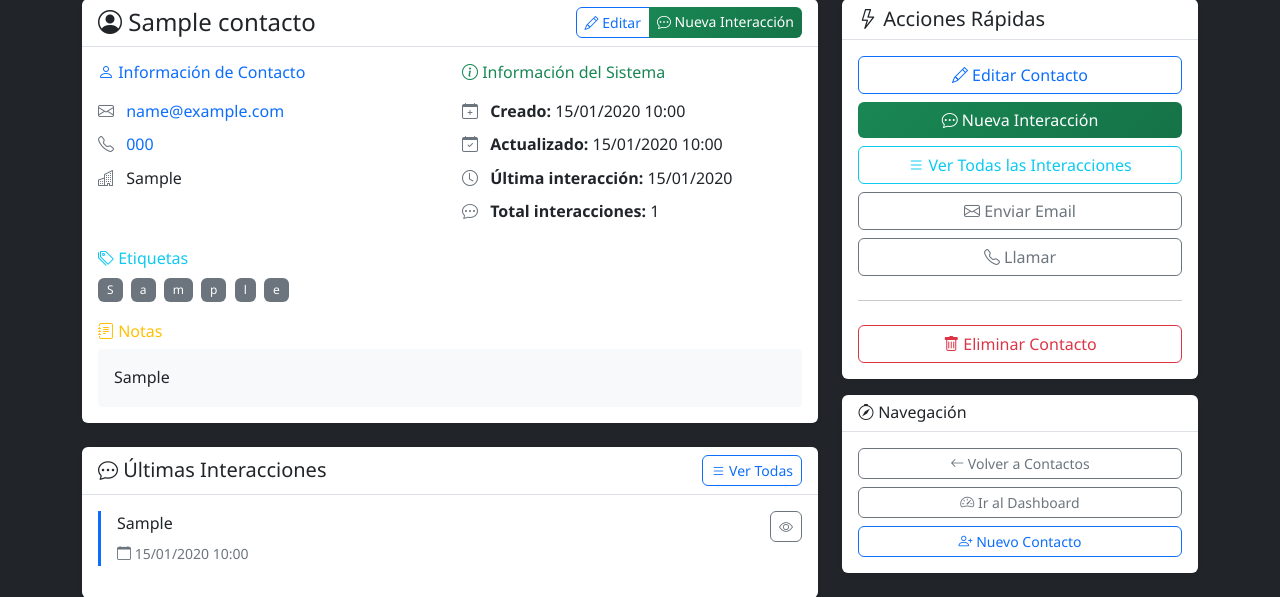
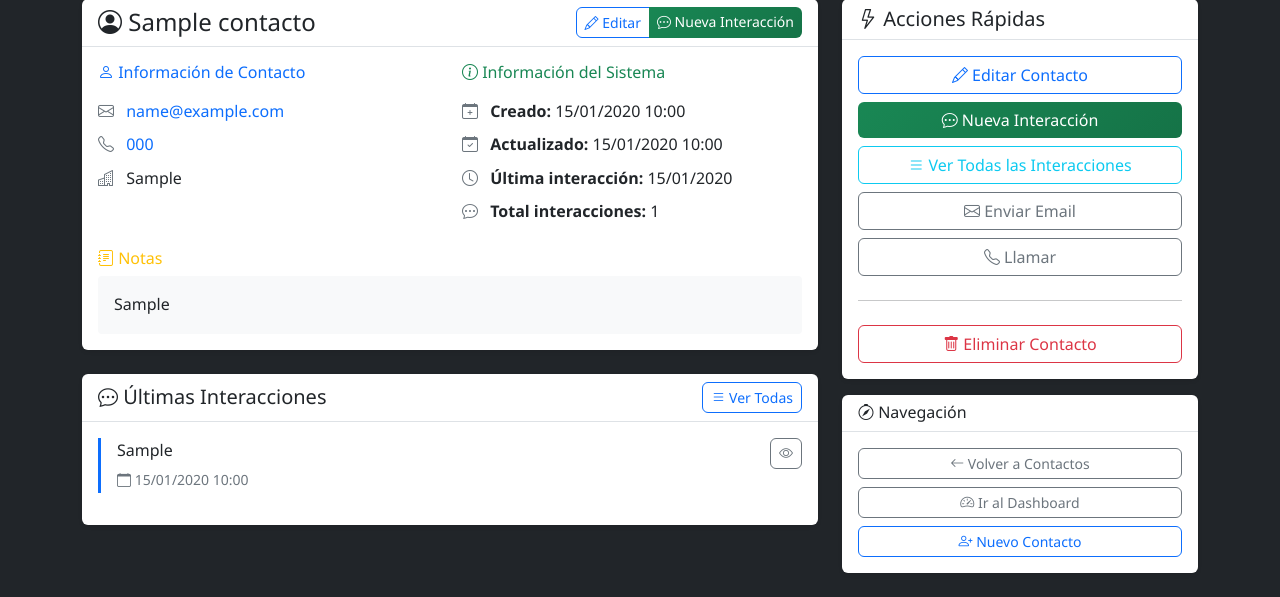
Before and after one commit to CrettinoCristian/Parcial3-CristianCrettino-Programacion, a Flask app: page /contactos/1 in a window 1280 px wide. Shown: the part 89-686 px from the top of the page. Run offline with Flask 3, Linux system fonts and the light colour scheme; a user stored in the database is signed in; tables that the repository leaves empty hold one stand-in row (values such as "Sample post"); some libraries are stand-ins or nearby versions.

Commit message:
fixes SQLite

```diff
--- a/init_db.py
+++ b/init_db.py
@@ -117,10 +117,10 @@ def create_sample_data(app):
                     email=contacto_data["email"],
                     telefono=contacto_data["telefono"],
                     empresa=contacto_data["empresa"],
-                    etiquetas=contacto_data["etiquetas"],
                     notas=contacto_data["notas"],
                     fecha_creacion=datetime.utcnow() - timedelta(days=len(contactos_creados) * 2)
                 )
+                contacto.etiquetas_list = contacto_data["etiquetas"]
                 db.session.add(contacto)
                 contactos_creados.append(contacto)
 
--- a/models/__init__.py
+++ b/models/__init__.py
@@ -1,8 +1,8 @@
 from flask_sqlalchemy import SQLAlchemy
 from flask_login import UserMixin
 from datetime import datetime
-from sqlalchemy.dialects.postgresql import ARRAY
 import bcrypt
+import json
 
 db = SQLAlchemy()
 
@@ -40,7 +40,7 @@ class Contacto(db.Model):
     email = db.Column(db.String(120), nullable=True)
     telefono = db.Column(db.String(20), nullable=True)
     empresa = db.Column(db.String(100), nullable=True)
-    etiquetas = db.Column(ARRAY(db.String), nullable=True, default=[])
+    etiquetas = db.Column(db.Text, nullable=True, default='[]')
     notas = db.Column(db.Text, nullable=True)
     ultima_interaccion = db.Column(db.DateTime, default=datetime.utcnow)
     fecha_creacion = db.Column(db.DateTime, default=datetime.utcnow)
@@ -54,16 +54,34 @@ class Contacto(db.Model):
         self.ultima_interaccion = datetime.utcnow()
         self.fecha_actualizacion = datetime.utcnow()
 
+    @property
+    def etiquetas_list(self):
+        """Retorna las etiquetas como lista de Python"""
+        try:
+            return json.loads(self.etiquetas) if self.etiquetas else []
+        except (json.JSONDecodeError, TypeError):
+            return []
+
+    @etiquetas_list.setter
+    def etiquetas_list(self, value):
+        """Establece las etiquetas desde una lista de Python"""
+        if isinstance(value, list):
+            self.etiquetas = json.dumps(value)
+        else:
+            self.etiquetas = json.dumps([])
+
     def get_etiquetas_str(self):
         """Retorna las etiquetas como string separado por comas"""
-        return ', '.join(self.etiquetas) if self.etiquetas else ''
+        etiquetas_list = self.etiquetas_list
+        return ', '.join(etiquetas_list) if etiquetas_list else ''
 
     def set_etiquetas_from_str(self, etiquetas_str):
         """Establece las etiquetas desde un string separado por comas"""
         if etiquetas_str:
-            self.etiquetas = [tag.strip() for tag in etiquetas_str.split(',') if tag.strip()]
+            etiquetas_list = [tag.strip() for tag in etiquetas_str.split(',') if tag.strip()]
+            self.etiquetas_list = etiquetas_list
         else:
-            self.etiquetas = []
+            self.etiquetas_list = []
 
     def __repr__(self):
         return f'<Contacto {self.nombre}>'
--- a/routes/contactos.py
+++ b/routes/contactos.py
@@ -29,7 +29,8 @@ def listar():
 
     # Aplicar filtro por etiqueta
     if etiqueta_filter:
-        query = query.filter(Contacto.etiquetas.any(etiqueta_filter))
+        # Buscar contactos que contengan la etiqueta en su campo JSON
+        query = query.filter(Contacto.etiquetas.like(f'%"{etiqueta_filter}"%'))
 
     # Ordenar por última interacción
     contactos = query.order_by(desc(Contacto.ultima_interaccion)).paginate(
@@ -39,8 +40,8 @@ def listar():
     # Obtener todas las etiquetas únicas para el filtro
     todas_etiquetas = set()
     for contacto in Contacto.query.filter_by(user_id=current_user.id).all():
-        if contacto.etiquetas:
-            todas_etiquetas.update(contacto.etiquetas)
+        if contacto.etiquetas_list:
+            todas_etiquetas.update(contacto.etiquetas_list)
 
     return render_template('contactos/listar.html',
                          contactos=contactos,
@@ -190,7 +191,7 @@ def api_etiquetas():
     contactos = Contacto.query.filter_by(user_id=current_user.id).all()
 
     for contacto in contactos:
-        if contacto.etiquetas:
-            etiquetas.update(contacto.etiquetas)
+        if contacto.etiquetas_list:
+            etiquetas.update(contacto.etiquetas_list)
 
     return jsonify(sorted(list(etiquetas)))
--- a/routes/main.py
+++ b/routes/main.py
@@ -48,8 +48,8 @@ def generar_grafico_etiquetas(user_id):
         # Contar etiquetas
         todas_etiquetas = []
         for contacto in contactos:
-            if contacto.etiquetas:
-                todas_etiquetas.extend(contacto.etiquetas)
+            if contacto.etiquetas_list:
+                todas_etiquetas.extend(contacto.etiquetas_list)
 
         if not todas_etiquetas:
             return None
--- a/templates/contactos/listar.html
+++ b/templates/contactos/listar.html
@@ -136,9 +136,9 @@
                             {% endif %}
                         </div>
 
-                        {% if contacto.etiquetas %}
+                        {% if contacto.etiquetas_list %}
                             <div class="mb-2">
-                                {% for etiqueta in contacto.etiquetas %}
+                                {% for etiqueta in contacto.etiquetas_list %}
                                     <span class="badge bg-secondary me-1">{{ etiqueta }}</span>
                                 {% endfor %}
                             </div>
--- a/templates/contactos/ver.html
+++ b/templates/contactos/ver.html
@@ -94,13 +94,13 @@
                 </div>
 
                 <!-- Etiquetas -->
-                {% if contacto.etiquetas %}
+                {% if contacto.etiquetas_list %}
                     <div class="mt-3">
                         <h6 class="text-info mb-2">
                             <i class="bi bi-tags"></i> Etiquetas
                         </h6>
                         <div>
-                            {% for etiqueta in contacto.etiquetas %}
+                            {% for etiqueta in contacto.etiquetas_list %}
                                 <span class="badge bg-secondary me-1 mb-1">{{ etiqueta }}</span>
                             {% endfor %}
                         </div>
--- a/templates/interacciones/ver.html
+++ b/templates/interacciones/ver.html
@@ -270,10 +270,10 @@
                         </p>
                     {% endif %}
 
-                    {% if interaccion.contacto.etiquetas %}
+                    {% if interaccion.contacto.etiquetas_list %}
                         <div class="mt-3">
                             <small class="text-muted d-block mb-1">Etiquetas:</small>
-                            {% for etiqueta in interaccion.contacto.etiquetas %}
+                            {% for etiqueta in interaccion.contacto.etiquetas_list %}
                                 <span class="badge bg-secondary me-1 mb-1">{{ etiqueta }}</span>
                             {% endfor %}
                         </div>
```
